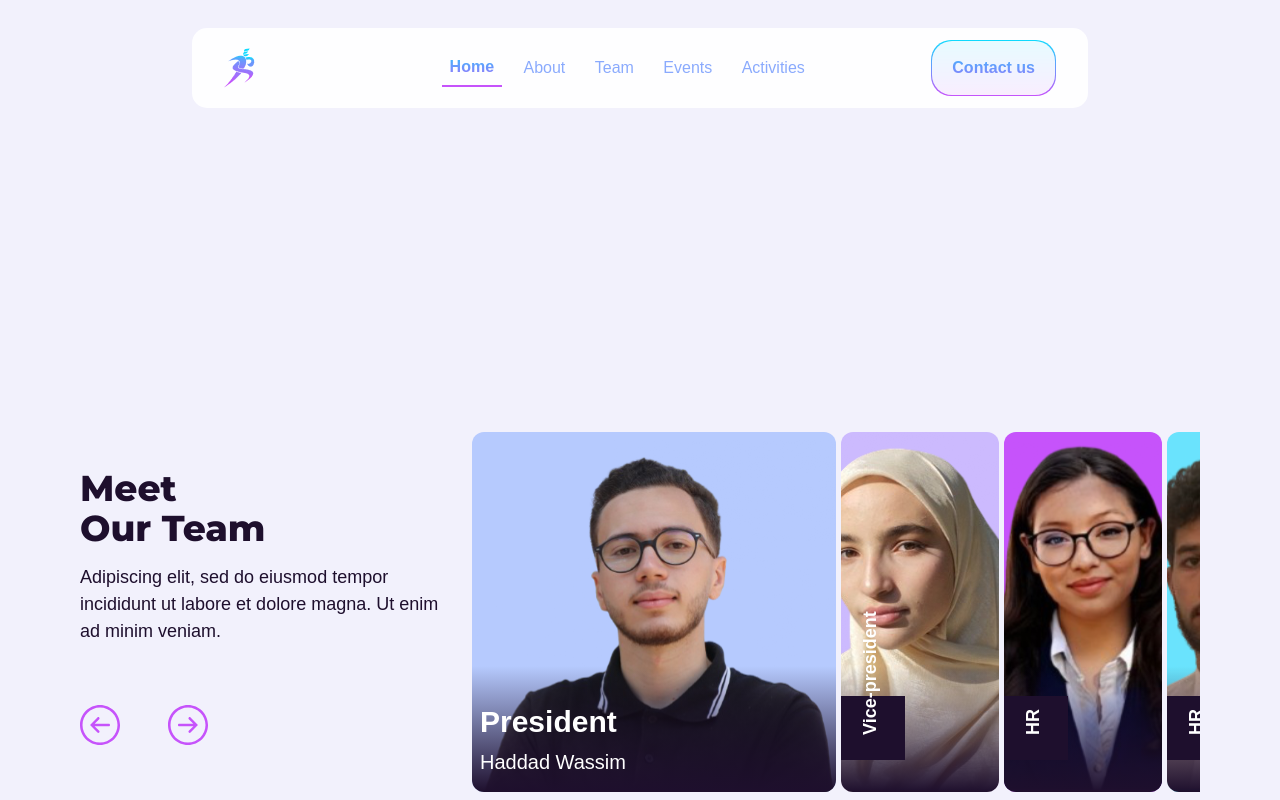
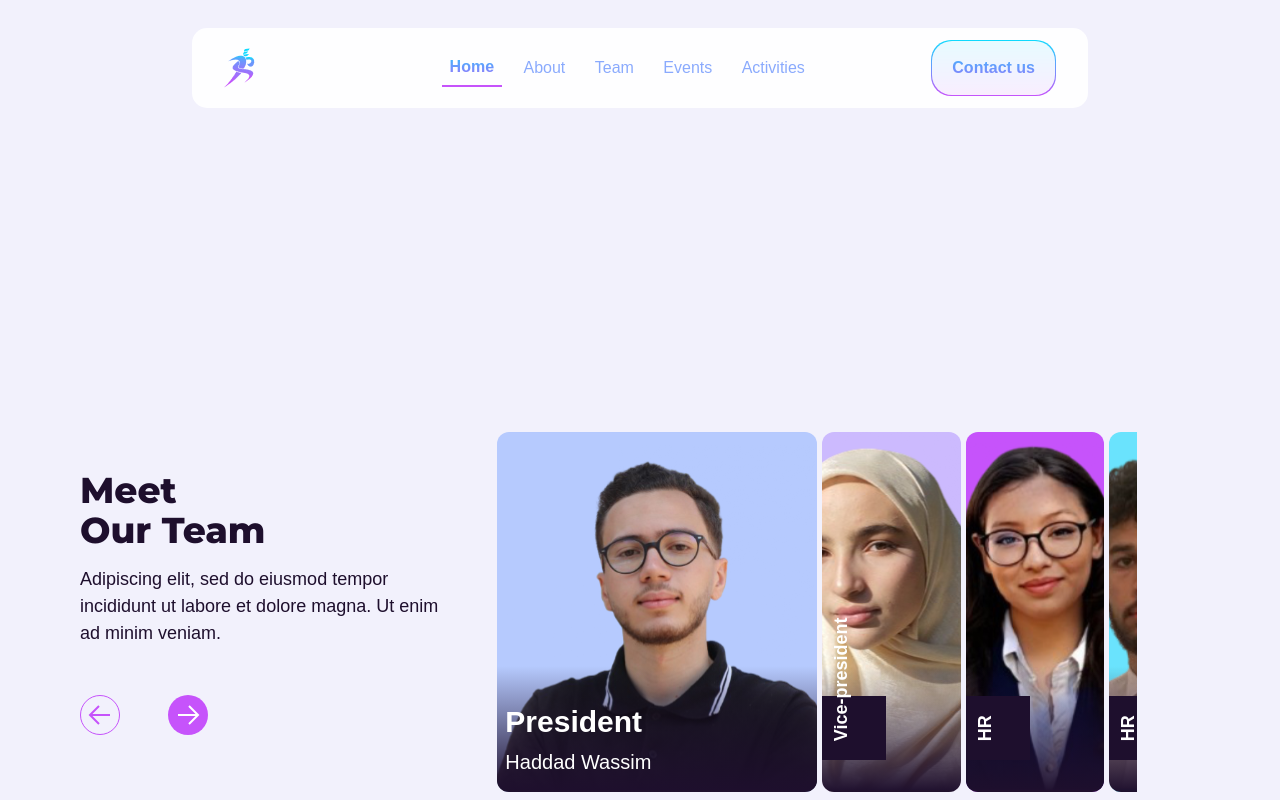
Before and after one commit to Sport-and-Entertainment-Club/sec-website-24, a React (Vite) app: page / in a window 1280 px wide. Shown: the top 800 px of the page. Built offline with nearby package versions, Linux system fonts and the light colour scheme; a web font is replaced by a local one.

Commit message:
........

```diff
--- a/src/components/OurTeam/Image.jsx
+++ b/src/components/OurTeam/Image.jsx
@@ -29,7 +29,7 @@ const Image = ({ color, role, image, name, active }) => {
           <div className=' absolute left-0  bottom-8 w-16 h-16 bg-purple'>
 
           </div>
-          <div className="absolute h-80  place-content-start justify-start place-self-start bottom-4 lg:-bottom-6 left-12 lg:left-[96px] md:left-[80px] md:-bottom-2 sm:left-[45px] sm:bottom-6  w-full  text-white -rotate-90   ">
+          <div className="absolute h-80 sm:-bottom-8 sm:left-[90px] md:-bottom-6 md:left-[96px] md2:-bottom-2 md2:left-16  lg:-bottom-10 lg:left-[96px] bottom-12 left-6 w-full   text-white -rotate-90   ">
 
             <p className="text-lg font-extrabold text-nowrap ">{role}</p>
           </div>
--- a/src/sections/OurTeam.jsx
+++ b/src/sections/OurTeam.jsx
@@ -1,5 +1,7 @@
 import React, { useState, useRef, useEffect } from 'react';
 import { SlArrowLeftCircle, SlArrowRightCircle } from "react-icons/sl";
+import { GrLinkNext } from "react-icons/gr";
+import { GrLinkPrevious } from "react-icons/gr";
 import lead from '../assets/President.svg';
 import vice from '../assets/Vice.svg';
 import des1 from '../assets/Des1.svg';
@@ -66,8 +68,8 @@ const OurTeam = () => {
     }, []);
 
     return (
-        <div className='flex flex-col items-center my-8 justify-between sm:flex-row px-10 sm:px-20'>
-            <div className='flex text-purple justify-between gap-12 h-full text-center flex-col w-full sm:text-start sm:w-1/3'>
+        <div className='flex flex-col items-center my-8  sm:flex-row px-10 sm:px-20'>
+            <div className='flex text-purple justify-between gap-6 sm:gap-12 h-full text-center flex-col w-full sm:text-start sm:w-1/3'>
                 <div className='flex flex-col gap-4'>
                     <h1 className="hidden sm:flex sm:text-4xl text-title-mobile sm:font-montserrat sm:font-extrabold">
                         Meet <br /> Our Team
@@ -79,44 +81,32 @@ const OurTeam = () => {
                         Adipiscing elit, sed do eiusmod tempor incididunt ut labore et dolore magna. Ut enim ad minim veniam.
                     </p>
                 </div>
-                <div className='flex flex-row justify-center sm:justify-start sm:gap-12 gap-4'>
-                    <SlArrowLeftCircle className='  w-8 sm:w-10 fill-pink cursor-pointer' onClick={handlePrev} />
-                    <SlArrowRightCircle className='w-8 sm:w-10 fill-pink cursor-pointer' onClick={handleNext} />
+                <div className='flex flex-row justify-center items-center sm:justify-start mb-5 sm:gap-12 gap-10'>
+                    <div className=' w-10 h-10 sm:w-10 sm:h-10 flex justify-center items-center rounded-full  border-pink border-[1.5px]  bg-whiterounded-full cursor-pointer' onClick={handlePrev}><GrLinkPrevious className='w-6 sm:w-6 stroke-pink cursor-pointer' /></div>
+                    <div className=' w-10 h-10 sm:w-10 sm:h-10 flex justify-center items-center rounded-full  bg-pink  cursor-pointer' onClick={handleNext}><GrLinkNext className='w-6 sm:w-6 stroke-white cursor-pointer' /></div>
                 </div>
             </div>
 
-            <div className='w-full sm:w-[65%]'>
+            <div className='w-full px-11 items-center  sm:w-[65%]'>
                 <AnimatePresence>
                     <motion.div>
                         <Swiper
                             ref={swiperRef}
                             modules={[Pagination, Navigation, A11y]}
-                            spaceBetween={10}
+                            spaceBetween={30}
                             slidesPerView={1.5}
+                            centeredSlides:true
                             loop
                             speed={1000}
                             breakpoints={{
-                                120: {
-                                    slidesPerView: 1.25,
-                                    centeredSlides: true,
-                                    spaceBetween: 10,
-                                },
 
-                                320: {
-                                    slidesPerView: 1.25,
-                                    centeredSlides: true,
-                                    spaceBetween: 10,
-                                },
+
                                 480: {
                                     slidesPerView: 1.5,
                                     spaceBetween: 5,
                                     centeredSlides: false,
                                 },
-                                768: {
-                                    slidesPerView: 2.5,
-                                    centeredSlides: false,
-                                    spaceBetween: 5,
-                                },
+
                                 1024: {
                                     slidesPerView: 3,
                                     spaceBetween: 5,
--- a/tailwind.config.js
+++ b/tailwind.config.js
@@ -28,6 +28,9 @@ export default {
         "text-desktop": "18px",
         "text-mobile": "12px",
       },
+      screens: {
+        md2: '840px',
+      },
     },
   },
   plugins: [],
```
